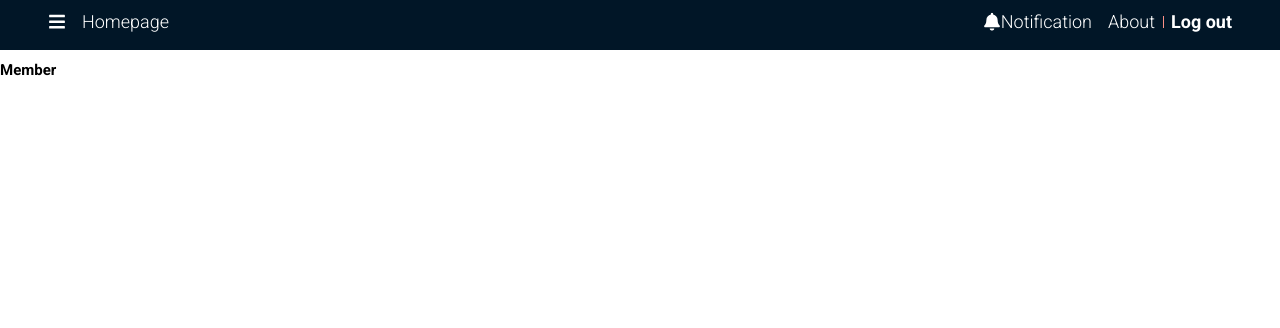
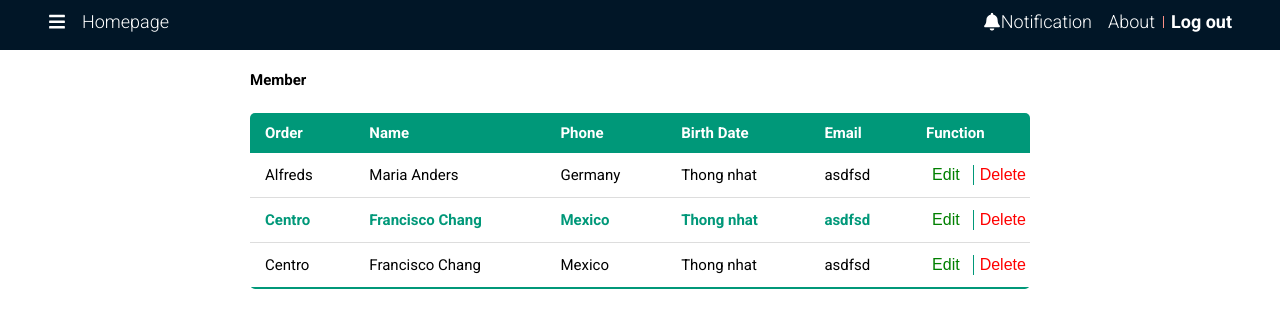
Before and after one commit to thuckhapham/QuanLy_coffee, a React (Create React App) app in the folder react-frontend-tlcn/: page /member in a window 1280 px wide. Shown: the top 328 px of the page. Built offline with nearby package versions, Linux system fonts and the light colour scheme.

Commit message:
table component

```diff
--- a/react-frontend-tlcn/src/App.js
+++ b/react-frontend-tlcn/src/App.js
@@ -1,7 +1,7 @@
 import './App.css';
 import Header from './Components/Header/Header'
 import Sidebar from './Components/Sidebar/Sidebar';
-import Member from './Pages/Member'
+import Member from './Pages/Member/Member'
 import Inventory from './Pages/Inventory'
 import { BrowserRouter as Router, Route, Switch } from 'react-router-dom'
 
--- a/react-frontend-tlcn/src/Components/Sidebar/Sidebar.js
+++ b/react-frontend-tlcn/src/Components/Sidebar/Sidebar.js
@@ -5,7 +5,7 @@ import './Sidebar.css'
 import { Link } from 'react-router-dom'
 
 function Sidebar({show}) {
-    return (
+     return (
         <>
         <div className={show ? 'sidebar active' : 'sidebar'}>
             <ul className="sidebar__list">
--- /dev/null
+++ b/react-frontend-tlcn/src/Components/Table/Table.css
@@ -0,0 +1,52 @@
+.table {
+    border-collapse: collapse;
+    margin: 25px 0;
+    font-size: 1.5rem;
+    width: 100%;
+    border-radius: 5px;
+    overflow: hidden;
+}
+.table thead .table__header {
+    background-color: #009879;
+    color: #fff;
+    text-align: left;
+    font-weight: bold;
+}
+.table__header th,
+.table__row td {
+    padding: 12px 15px;
+}
+.table__row {
+    border-bottom: 1px solid #dddddd;
+}
+.table__row:last-of-type {
+    border-bottom: 2px solid #009879;
+}
+.table__row--active {
+    font-weight: bold;
+    color: #009879;
+}
+.table__row-btn {
+    width: 70px;
+    display: flex;
+}
+.table__btn-item {
+    margin: 0 7px 0 0;
+    background-color: #fff;
+    border: none;
+    font-size: 1.6rem;
+    cursor: pointer;
+    color: #fff;
+    font-weight: 500;
+}
+.table__btn-item--edit {
+    color: green;
+}
+.table__btn-item--seperate{
+    content: '';
+    display: block;
+    border-left: 1px solid #009879;
+}
+.table__btn-item--delete {
+    color: red;
+}
--- /dev/null
+++ b/react-frontend-tlcn/src/Components/Table/Table.js
@@ -0,0 +1,70 @@
+import React from 'react'
+import './Table.css'
+
+function Table() {
+    return (
+        <>
+            <table className="table">
+                <thead className="table__head">
+                    <tr className="table__header">
+                        <th>Order</th>
+                        <th>Name</th>
+                        <th>Phone</th>
+                        <th>Birth Date</th>
+                        <th>Email</th>
+                        <th>Function</th>
+                    </tr>
+                </thead>
+                <tbody className="table__body">
+                    <tr className="table__row">
+                        <td>Alfreds </td>
+                        <td>Maria Anders</td>
+                        <td>Germany</td>
+                        <td>Thong nhat</td>
+                        <td>asdfsd</td>
+                        <td className="table__row-btn">
+                            <button className="table__btn-item table__btn-item--edit">
+                                Edit
+                            </button>
+                            <button className="table__btn-item table__btn-item--delete table__btn-item--seperate">
+                                Delete
+                            </button>
+                        </td>
+                    </tr>
+                    <tr className="table__row table__row--active">
+                        <td>Centro </td>
+                        <td>Francisco Chang</td>
+                        <td>Mexico</td>
+                        <td>Thong nhat</td>
+                        <td>asdfsd</td>
+                        <td className="table__row-btn">
+                            <button className="table__btn-item table__btn-item--edit">
+                                Edit
+                            </button>
+                            <button className="table__btn-item table__btn-item--delete table__btn-item--seperate">
+                                Delete
+                            </button>
+                        </td>
+                    </tr>
+                    <tr className="table__row">
+                        <td>Centro </td>
+                        <td>Francisco Chang</td>
+                        <td>Mexico</td>
+                        <td>Thong nhat</td>
+                        <td>asdfsd</td>
+                        <td className="table__row-btn">
+                            <button className="table__btn-item table__btn-item--edit">
+                                Edit
+                            </button>
+                            <button className="table__btn-item table__btn-item--delete table__btn-item--seperate">
+                                Delete
+                            </button>
+                        </td>
+                    </tr>
+                </tbody>
+            </table>
+        </>
+    )
+}
+
+export default Table
--- /dev/null
+++ b/react-frontend-tlcn/src/Pages/Member/Member.css
@@ -0,0 +1,3 @@
+.member {
+    padding: 10px 250px;
+}
--- a/react-frontend-tlcn/src/Pages/Member.js
+++ b/react-frontend-tlcn/src/Pages/Member/Member.js
@@ -1,9 +1,12 @@
 import React from 'react'
+import './Member.css'
+import Table from '../../Components/Table/Table'
 
 function Member() {
     return (
-        <div>
+        <div className="member">
             <h2>Member</h2>
+            <Table />
         </div>
     )
 }
```
